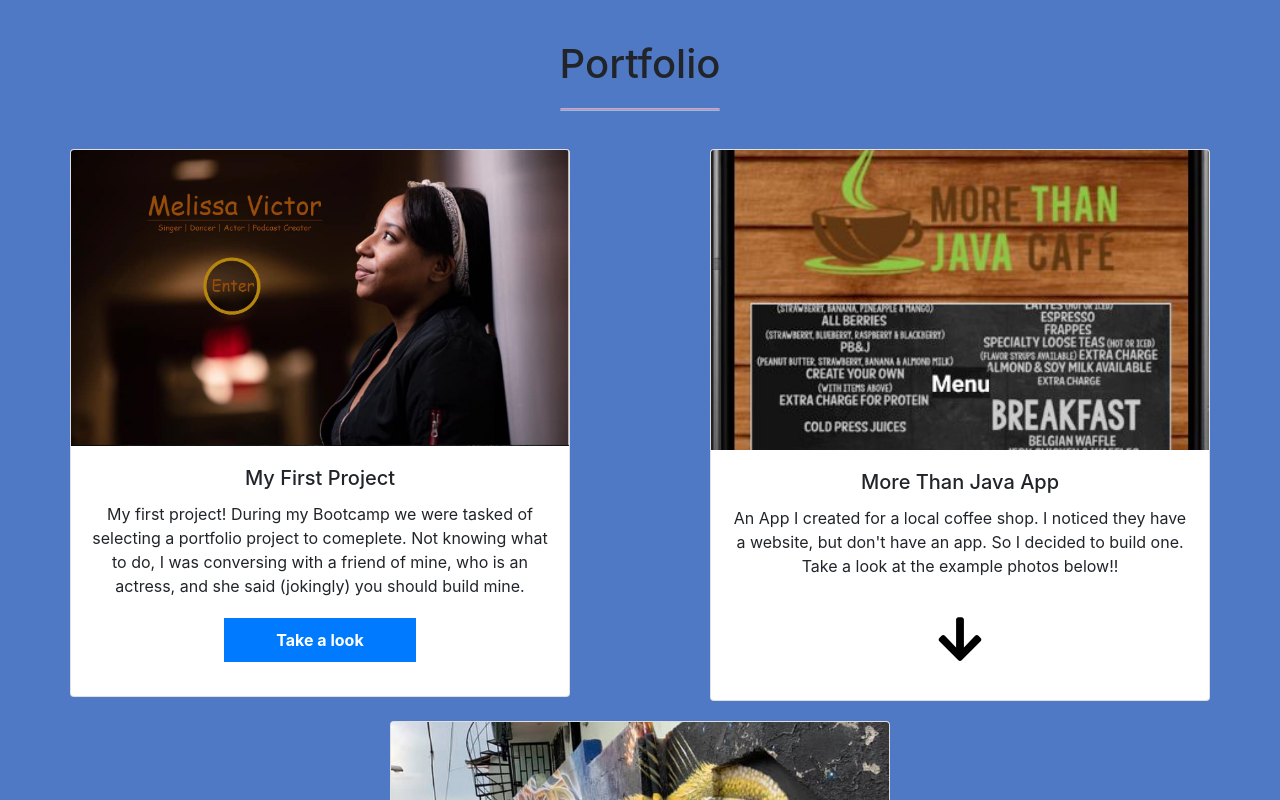
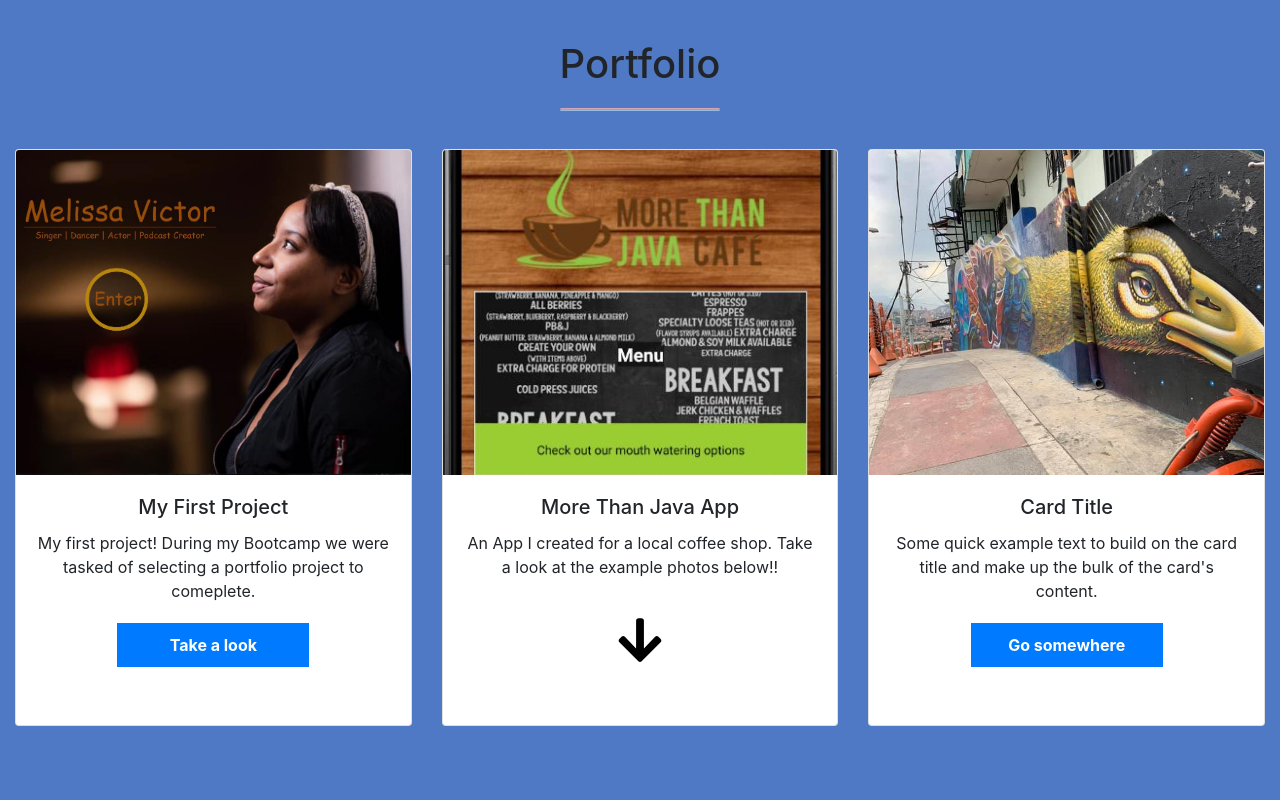
Before and after one commit to Jgarnes/portfolio-v0.5, a React (Create React App) app: page / in a window 1280 px wide. Shown: the part 1680-2480 px from the top of the page. Built offline with nearby package versions, Linux system fonts and the light colour scheme.

Commit message:
Adjusted Sizing and Spacing

```diff
--- a/src/App.css
+++ b/src/App.css
@@ -118,7 +118,7 @@
 }
 
 .squeezeA {
-  padding: 0px 50px;
+  padding: 0px auto;
 }
 
 a {
@@ -153,7 +153,6 @@
 
 .card {
   margin: 10px auto;
-  width: 500px;
 }
 
 .cardHeight {
--- a/src/Components/contactComponent.js
+++ b/src/Components/contactComponent.js
@@ -9,10 +9,10 @@
         <Container fluid className="Ccontain" id="contact">
             <Row height="auto" className="justify-content-center squeezeA" style={{paddingTop:"50px"}}>
                 <Col   className="Mid">
-                  <FaPhoneVolume className="links" /> <p className="p1"> Telephone: {"\n"} 443-810-5547 </p>
+                  <FaPhoneVolume className="links" /> <p className="p1"> Telephone: <br /> 443-810-5547 </p>
                 </Col>
                 <Col   className="Mid">
-                  <FaHome className="links" /> <p className="p1"> Location: Laurel, Maryland </p>
+                  <FaHome className="links" /> <p className="p1"> Location: <br /> Laurel, Maryland </p>
                 </Col>
                 <Col   className="Mid">
                   <MdEmail className="links" /> <p className="p1"> Email: J06Garnes@Gmail.com </p>
--- a/src/Components/navComponent.js
+++ b/src/Components/navComponent.js
@@ -4,8 +4,10 @@
 
 function Navi () {
     return (
-    <Navbar sticky="top" bg="light" variant="light">
+    <Navbar expand="lg" sticky="top" bg="light" variant="light">
         <Navbar.Brand onClick={() => scroll.scrollToTop}>Jeremy Garnes</Navbar.Brand>
+        <Navbar.Toggle aria-controls="responsive-navbar-nav" />
+            <Navbar.Collapse id="responsive-navbar0-nav">
                 <Nav className="ml-auto">
                 <NavLink> <Link to="home" smooth={true} spy={true}>Home</Link></NavLink>
                 <NavLink> <Link to="about" smooth={true} spy={true} duration={1000}>About/Skills</Link></NavLink>
@@ -13,6 +15,7 @@
                 <NavLink> <Link to="carousel" smooth={true} spy={true} duration={1000}>Carousel</Link></NavLink>
                 <NavLink> <Link to="contact" smooth={true} spy={true} duration={1000}>Contact</Link></NavLink>
                 </Nav>
+            </Navbar.Collapse>
     </Navbar>
     );
 }
--- a/src/Components/projectComponent.js
+++ b/src/Components/projectComponent.js
@@ -10,33 +10,33 @@
                 <h1>Portfolio</h1>
              </Row>
              <Row className="justify-content-center">
-                <Col  className="text-center">
+                <Col lg={4} className="text-center">
                     <Card className="card">
-                        <Card.Img variant="top" src="/photos/Cover-Mel.JPG" />
+                        <Card.Img variant="top" height="325px" style={{objectFit:"cover"}} src="/photos/Cover-Mel.JPG" />
                         <Card.Body className="cardHeight">
                             <Card.Title>My First Project</Card.Title>
                             <Card.Text>
-                            My first project! During my Bootcamp we were tasked of selecting a portfolio project to comeplete. Not knowing what to do, I was conversing with a friend of mine, who is an actress, and she said (jokingly) you should build mine.
+                            My first project! During my Bootcamp we were tasked of selecting a portfolio project to comeplete.
                             </Card.Text>
                             <Button variant="primary">Take a look</Button>
                         </Card.Body>
                     </Card>
                 </Col>
-                <Col  className="text-center">
+                <Col lg={4} className="text-center">
                     <Card >
-                        <Card.Img variant="top" height="300px" width="100%" style={{objectFit:"cover", objectPosition: "50% 23%"}} src="/photos/Java/homescreen.JPG" />
+                        <Card.Img variant="top" height="325px" width="100%" style={{objectFit:"cover", objectPosition: "50% 23%"}} src="/photos/Java/homescreen.JPG" />
                             <Card.Body className="cardHeight">
                                 <Card.Title>More Than Java App</Card.Title>
                             <Card.Text>
-                            An App I created for a local coffee shop. I noticed they have a website, but don't have an app. So I decided to build one. Take a look at the example photos below!!
+                            An App I created for a local coffee shop. Take a look at the example photos below!!
                             </Card.Text>
                            <a href="#carousel"> <FaArrowDown className="icon"/></a>
                         </Card.Body>
                     </Card>
                 </Col>
-                <Col  className="text-center">
+                <Col lg={4} className="text-center">
                     <Card>
-                    <Card.Img variant="top" height="300px" style={{objectFit:"cover"}} src="/photos/wall.jpg" />
+                    <Card.Img variant="top" height="325px" style={{objectFit:"cover"}} src="/photos/wall.jpg" />
                         <Card.Body className="cardHeight">
                             <Card.Title>Card Title</Card.Title>
                             <Card.Text>
```
Lines whose indentation alone changed are shown as unchanged.
